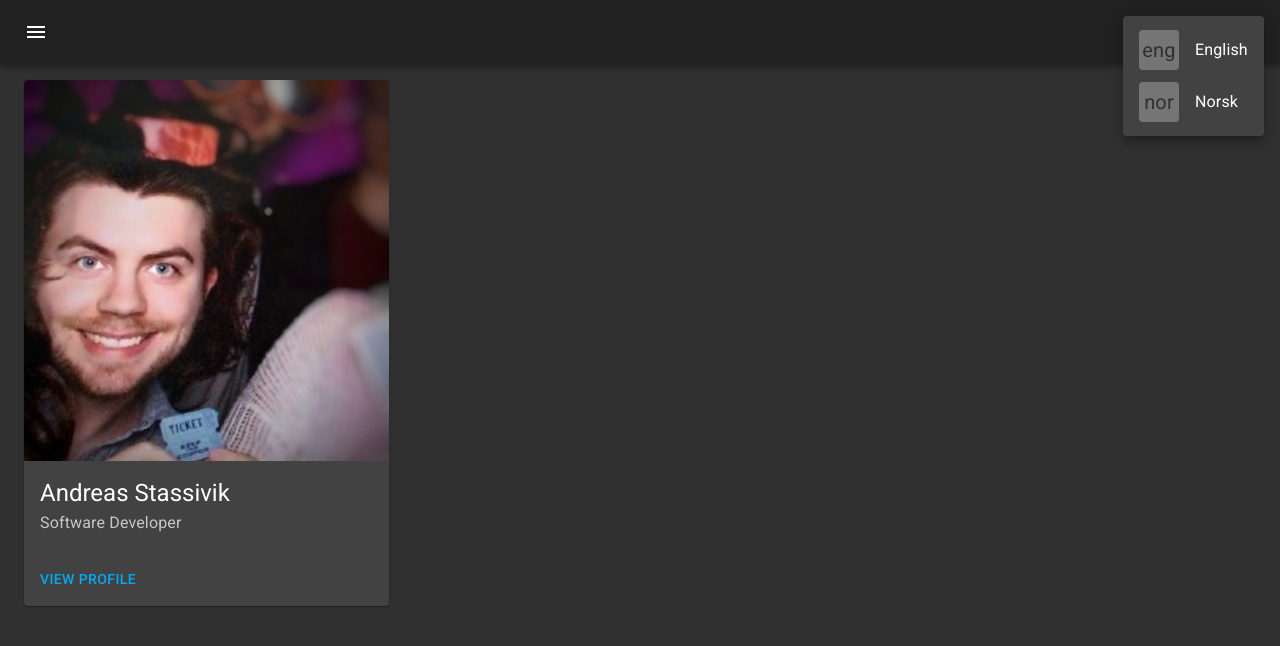
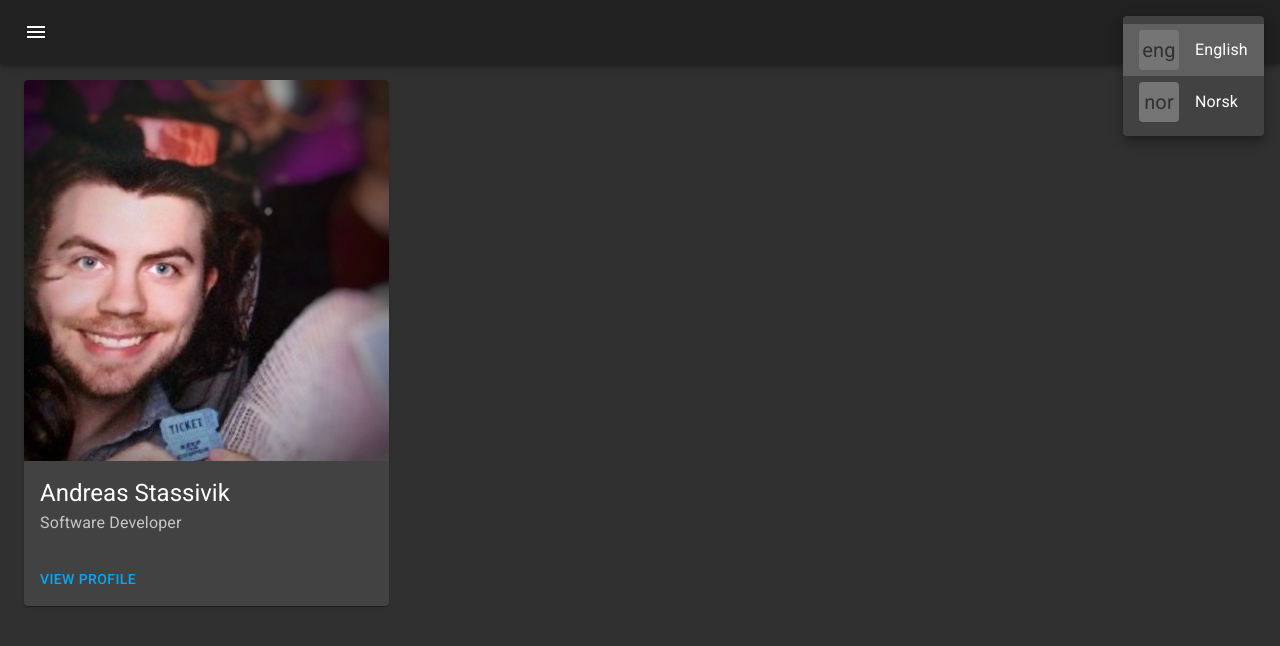
Before and after one commit to Stassi/homepage, a Next.js app: page / in a window 1280 px wide. Both pictures are taken after a click on the button 1184 px from the left and 32 px from the top of the page. Shown: the top 646 px of the page. Built offline with nearby package versions, Linux system fonts and the light colour scheme.

Commit message:
render selected

```diff
--- a/components/LanguageMenu.js
+++ b/components/LanguageMenu.js
@@ -7,7 +7,11 @@ import Typography from '@material-ui/core/Typography'
 import LanguageIcon from '@material-ui/icons/Language'
 import useMuiMenu from '../src/useMuiMenu'
 
-const LanguageMenu = ({ languages, menuId = 'language-menu' }) => {
+const LanguageMenu = ({
+  languages,
+  localization: { language },
+  menuId = 'language-menu'
+}) => {
   const {
     anchorEl,
     close,
@@ -29,7 +33,11 @@ const LanguageMenu = ({ languages, menuId = 'language-menu' }) => {
         open={isOpen}
       >
         {languages.map(({ endonym, iso639 }) => (
-          <MenuItem key={iso639} onClick={close}>
+          <MenuItem
+            key={iso639}
+            onClick={close}
+            selected={iso639 === language}
+          >
             <ListItemAvatar>
               <Avatar variant='rounded'>
                 {iso639}
```
